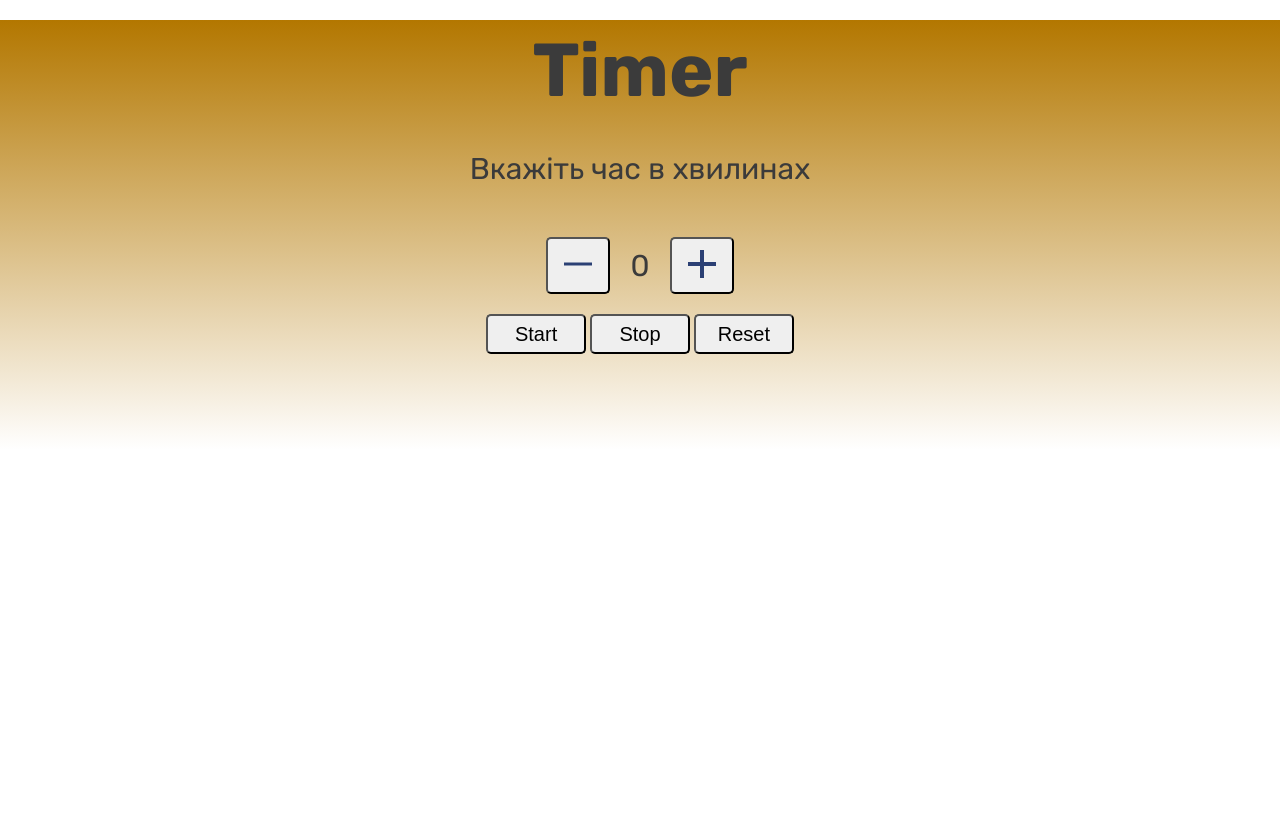
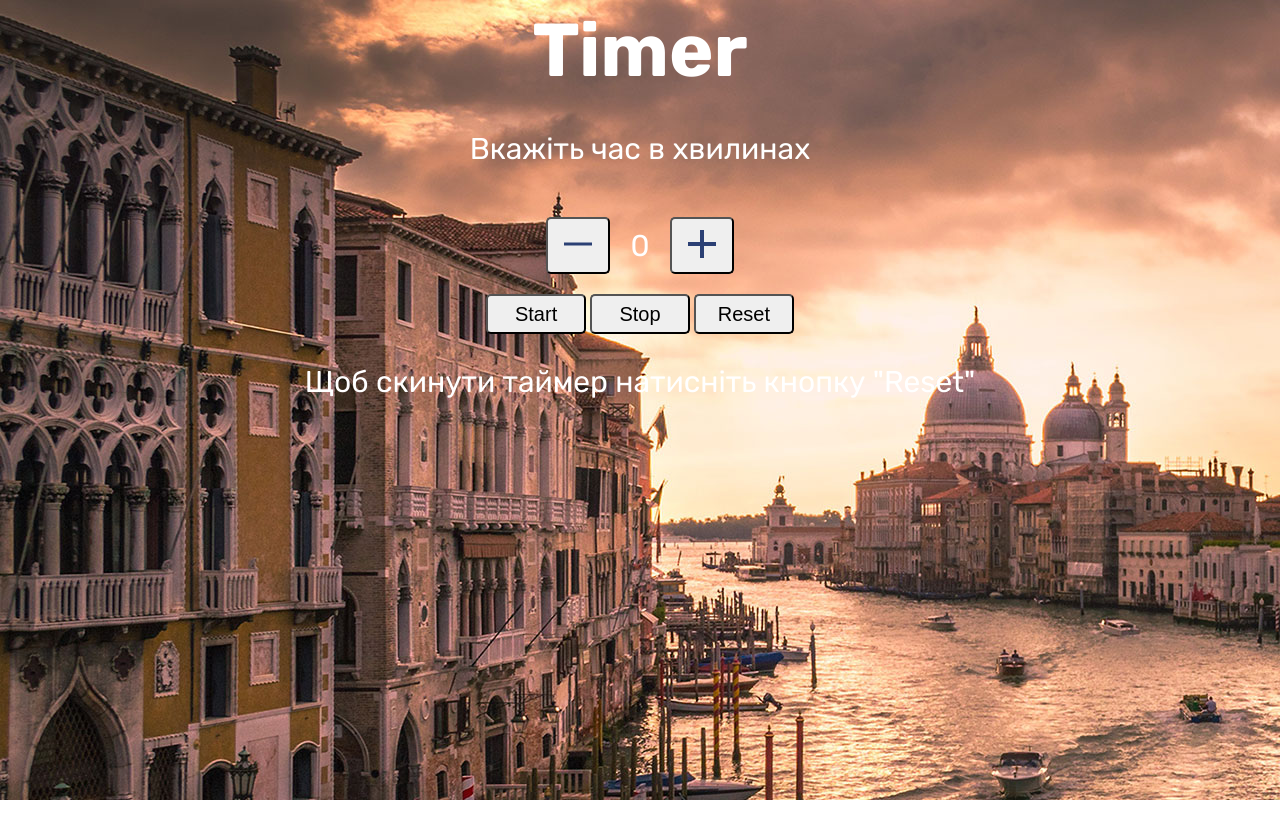
Before and after one commit to itsvetal/Simple-Timer, a website built with webpack: page public/index.html in a window 1280 px wide. Built offline with nearby package versions, Linux system fonts and the light colour scheme.

Commit message:
Change background and displayed info V1.6

```diff
--- a/public/index.html
+++ b/public/index.html
@@ -9,13 +9,15 @@
     <link href="https://fonts.googleapis.com/css2?family=Rubik:ital,wght@0,300..900;1,300..900&display=swap" rel="stylesheet">
 </head>
 <body>
-<div class="container">
     <header>
         <h2>Timer</h2>
     </header>
     <section>
         <div class="content">
-            <p id="label">Вкажіть час в хвилинах</p>
+            <div class="display_time">
+                <p id="label">Вкажіть час в хвилинах</p>
+                <p id="timer"></p>
+            </div>
             <div class="set_time">
                 <button id="minus_button" class="set_button">
                     <svg xmlns="http://www.w3.org/2000/svg"
@@ -37,10 +39,9 @@
                 <button id="stop_button" class="action_buttons">Stop</button>
                 <button id="reset_button" class="action_buttons">Reset</button>
             </div>
-            <p id="timer"></p>
+            <p>Щоб скинути таймер натисніть кнопку "Reset"</p>
         </div>
     </section>
-</div>
 <script src="./assets/scripts/bundle.js"></script>
 </body>
 </html>
--- a/src/styles/main.scss
+++ b/src/styles/main.scss
@@ -1,22 +1,25 @@
 @import 'reset.scss';
+
+body {
+  display: flex;
+  flex-direction: column;
+  min-height: 100hv;
+  background-image: url("../images/venice-italy.jpg");
+  font-family: "Rubik", monospace;
+}
 
 %position {
   display: flex;
   flex-direction: column;
-  justify-content: start;
+  justify-content: center;
   align-items: center;
 }
 
-.container {
-  @extend %position;
-  min-height: 430px;
-  box-sizing: border-box;
-  margin-top: 20px;
-  background-image: linear-gradient(#b37700, #fff);
-  font-family: "Rubik", monospace;
 
 header {
+  @extend %position;
   font-size: 50px;
+  color: white;
 }
 
 .content {
@@ -24,6 +27,18 @@
 
   p {
     font-size: 30px;
+    color: white;
+  }
+
+  .display_time {
+    @extend %position;
+    position: relative;
+
+    #timer {
+      position: absolute;
+      top: 40px;
+    }
+
   }
 
   button {
@@ -49,4 +64,3 @@
     cursor: pointer;
   }
 }
-}
```
Also changed, not shown: public/assets/images/oval.svg (deleted), public/assets/styles/main.css, src/images/venice-italy.jpg (added). Lines whose indentation alone changed are shown as unchanged.
